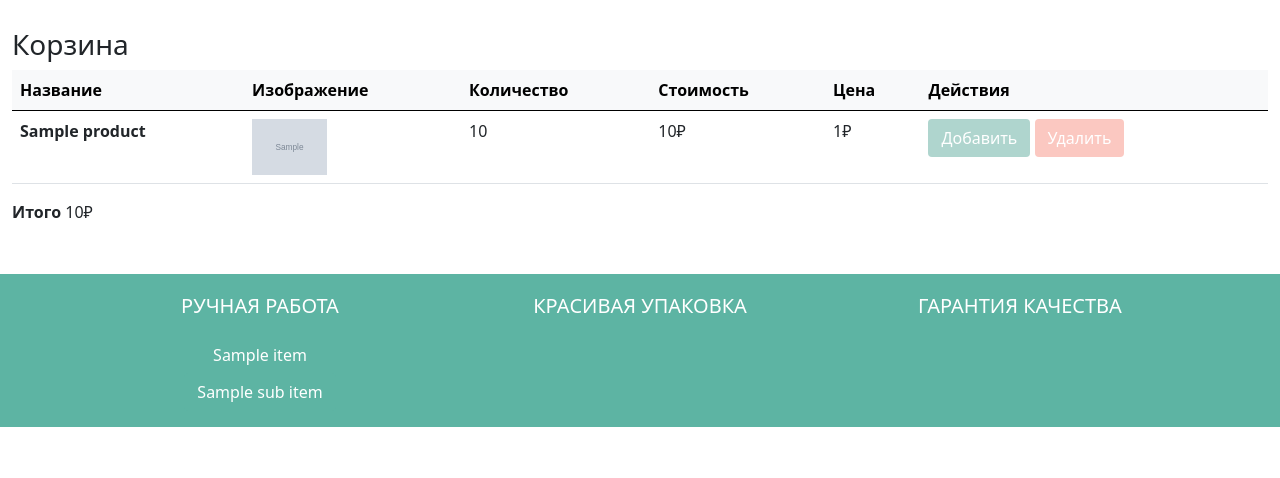
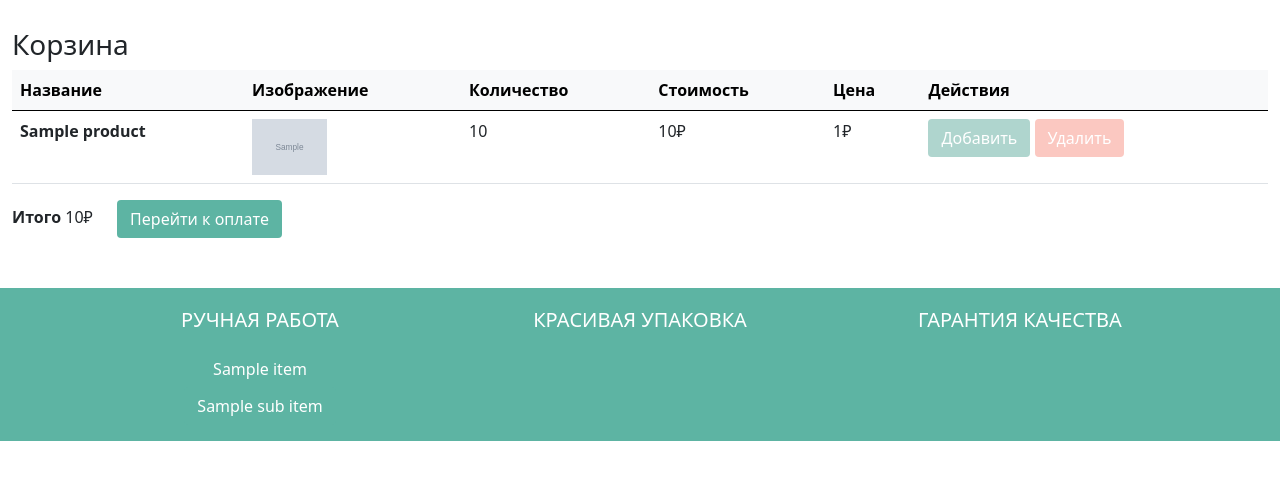
Before and after one commit to Daniil-Solo/Jewelry-Shop-on-Django, a Django app: template jewshop/cart/templates/cart/cart.html in a window 1280 px wide. Shown: the part 211-689 px from the top of the page. Run offline with Django 4.2, Linux system fonts and the light colour scheme; the template is opened without the code that fills it: most values are stand-ins (such as "Sample title", 1, 10 or a date in 2020); grey boxes marked "Sample" are stand-in pictures.

Commit message:
add link on login

```diff
--- a/jewshop/cart/templates/cart/cart.html
+++ b/jewshop/cart/templates/cart/cart.html
@@ -37,6 +37,7 @@
         </table>
         <p>
             <b>Итого</b> {{cart.get_total_price|floatformat:"0"}}₽
+            <a href="{% url 'login' %}" class="btn btn-detail pretty-green without_box" style="margin-left: 20px;">Перейти к оплате</a>
         </p>
         {% else %}
         <p>
```
